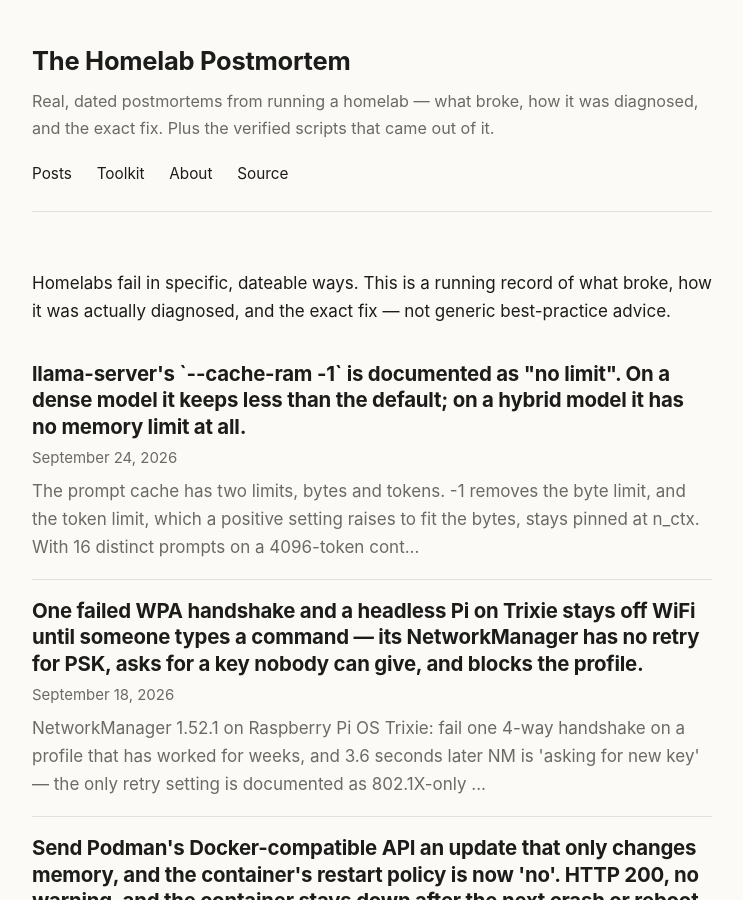
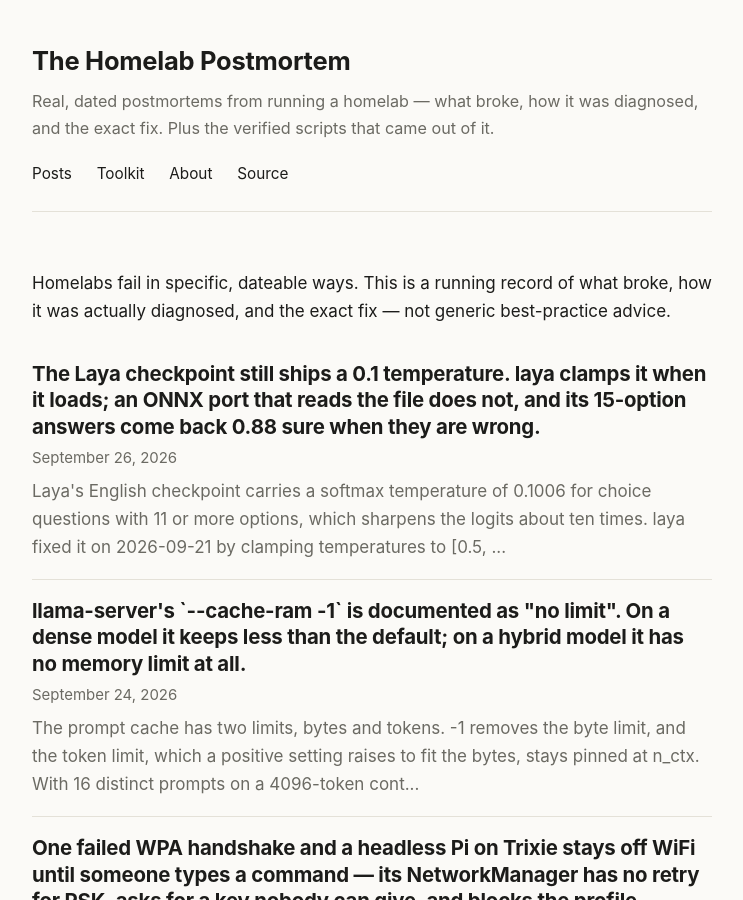
Before and after one commit to mitoyosh/homelab-postmortem, a Jekyll site: the page built from index.html, in a window 1280 px wide and 900 px high. Shown: the whole window, without its empty margins (268-1011 px from the left). Built offline with Jekyll 4.4.1, drawn with Linux system fonts in a browser that asks for light colours; part of the change alters nothing that is shown.

Commit message:
Laya's 0.1 temperature is clamped at load, not in the file; an ONNX port inherits it
edgejev built from the English checkpoint matches laya-with-raw-0.1006 to
0.0000; wrong-answer confidence 0.877 vs 0.569. Toolkit:
check-decision-temperatures.sh. Inbound link from the 09-24 post.

Co-Authored-By: Claude Opus 5.5 <noreply@anthropic.com>

````diff
--- a/_config.yml
+++ b/_config.yml
@@ -46,7 +46,7 @@ packs:
     title: "Local LLM artifacts"
     price: "$5"
     question: "Is the model, adapter, or build you just installed the thing it says it is?"
-    detail: "Eight checks. An Ollama quantisation that pulls and runs and returns no working code, a LoRA adapter accepted and applied to zero layers, a build that reports a commit hash from a repository it has never heard of, a response_format the server accepts and then ignores, a previous_response_id that is accepted and dropped, a tool parameter the gemma4 renderer never shows the model, an embedding batch whose positions the library reads past the end of, and a prompt cache whose \"no limit\" setting keeps less than the default."
+    detail: "Nine checks. An Ollama quantisation that pulls and runs and returns no working code, a LoRA adapter accepted and applied to zero layers, a build that reports a commit hash from a repository it has never heard of, a response_format the server accepts and then ignores, a previous_response_id that is accepted and dropped, a tool parameter the gemma4 renderer never shows the model, an embedding batch whose positions the library reads past the end of, a prompt cache whose \"no limit\" setting keeps less than the default, and a decision model whose confidence is sharpened tenfold by a temperature its own library clamps at load time."
     buy_url: "https://buy.stripe.com/cNiaEWb7C0yge8rcT65Vu07"
 
 baseurl: ""
--- a/_posts/2026-09-24-llama-server-cache-ram-minus-one-is-not-no-limit.md
+++ b/_posts/2026-09-24-llama-server-cache-ram-minus-one-is-not-no-limit.md
@@ -108,6 +108,6 @@ pid 2252: /opt/lab/src/build/bin/llama-server -m /opt/lab/gguf/Qwen3.5-0.8B-Q8_0
 
 ## The generalisable habit
 
-**"No limit" usually means "one fewer limit".** A resource with more than one bound — bytes and tokens here, but also bytes and entries, or time and count — tends to expose one of them as a flag and derive the others from it. Switching the exposed one off does not switch the others off; it can leave them at whatever they were derived from before, which is often smaller. The same shape as [a documented request field that is accepted and ignored](https://homelabpostmortem.com/2026/09/12/llama-server-ignores-the-response-format-its-readme-shows/): the option parses, the server starts, and the only way to learn what it does is to set it and measure the thing it was meant to change.
+**"No limit" usually means "one fewer limit".** A resource with more than one bound — bytes and tokens here, but also bytes and entries, or time and count — tends to expose one of them as a flag and derive the others from it. Switching the exposed one off does not switch the others off; it can leave them at whatever they were derived from before, which is often smaller. The same shape as [a documented request field that is accepted and ignored](https://homelabpostmortem.com/2026/09/12/llama-server-ignores-the-response-format-its-readme-shows/): the option parses, the server starts, and the only way to learn what it does is to set it and measure the thing it was meant to change. Two days later the same shape turned up in a decision model: [Laya clamps a 0.1 temperature when it loads the checkpoint, but the file still says 0.1, and an ONNX port that reads the file applies it](https://homelabpostmortem.com/2026/09/26/laya-onnx-port-skips-the-temperature-clamp/).
 
 **Measure a cache by what it serves, not by whether it errors.** Neither run here produced an error. The dense `-1` run looked healthier than the default by memory. The finding was in `cache_n` on a re-sent prompt, and in RSS sampled every fifteen requests — two numbers nobody looks at until the latency or the page file makes them.
--- /dev/null
+++ b/_posts/2026-09-26-laya-onnx-port-skips-the-temperature-clamp.md
@@ -0,0 +1,124 @@
+---
+title: "The Laya checkpoint still ships a 0.1 temperature. laya clamps it when it loads; an ONNX port that reads the file does not, and its 15-option answers come back 0.88 sure when they are wrong."
+date: 2026-09-26
+excerpt: "Laya's English checkpoint carries a softmax temperature of 0.1006 for choice questions with 11 or more options, which sharpens the logits about ten times. laya fixed it on 2026-09-21 by clamping temperatures to [0.5, 5] at load time, but the file on the Hub still says 0.1006, and anything that reads the file directly inherits it. edgejev, built from the English checkpoint, reproduced laya-with-the-raw-value exactly: on 20 fifteen-option questions its confidence on wrong answers averaged 0.877 against 0.569 for laya as shipped, and at a 0.9 threshold 10 of 14 wrong answers passed instead of 3. Accuracy was identical. Setting the value to 0.5 in edgejev.json made the two match to four decimals."
+devto_title: "Laya's 0.1 temperature is clamped at load, not in the file, so an ONNX port inherits it"
+devto_tags: ai, llm, machinelearning, python
+---
+
+**TL;DR**: Laya, one of the open "System One" decision models that appeared after TypeSafe's Jev, returns typed answers with calibrated probabilities, and the calibration is a set of per-bucket softmax temperatures stored in the checkpoint's `rl_agent_config.json`. In the English checkpoint the bucket for `choice` questions with 11 or more options is `0.10058`, which multiplies the logits by about ten; a 0.24 top probability comes out as 0.99. laya fixed this in 0.3.5 (2026-09-21) by clamping every temperature to [0.5, 5.0] **when it loads a checkpoint**, and it warns about it. The file on the Hub still carries `0.10058`. [edgejev](https://github.com/yzfly/edgejev), an ONNX runtime for Laya, copies the temperatures out of that file at build time and applies them as they are. Built from the English checkpoint, its probabilities matched laya-with-the-raw-value-put-back to four decimals on 20 fifteen-option questions: the answers were the same as laya's, and the confidence on the wrong ones averaged **0.877 instead of 0.569**. At a 0.9 threshold, **10 of 14 wrong answers passed instead of 3.** edgejev's *default* build uses the multilingual checkpoint, which has no temperatures, and is not affected. Setting the one value to 0.5 in `edgejev.json` made edgejev match laya exactly. The toolkit's `check-decision-temperatures.sh` lists every out-of-range temperature in a Hugging Face cache or an edgejev build.
+
+## The symptom
+
+A Debian 13 container on CPU, laya 0.3.20 and edgejev 0.3.2 in the same virtualenv, and the English checkpoint `convaiinnovations/laya` from the Hub. Loading it with laya prints a warning to stderr — nowhere else:
+
+```
+RuntimeWarning: laya: this checkpoint ships invalid temperatures or values outside [0.5, 5];
+using choice:11+=0.10058280825614929 -> 0.5. Treat confidence from the affected entries as uncalibrated.
+```
+
+The file it is talking about:
+
+```
+$ python3 -c 'import json; print(json.load(open("rl_agent_config.json"))["temperature_by_options"])'
+{'choice:3-5': 1.7601518630981445, 'choice:6-10': 1.0000158548355103, 'score:3-5': 1.2514300346374512,
+ 'noul:2': 1.983399510383606, 'choice:11+': 0.10058280825614929, 'choice:2': 1.9063563346862793}
+```
+
+Then an edgejev build from the same checkpoint, in fp32 so quantisation is out of the picture, and the same file inside it:
+
+```
+$ edgejev build --backend laya --model convaiinnovations/laya --precision fp32 --out ej-en-fp32
+$ python3 -c 'import json; print(json.load(open("ej-en-fp32/edgejev.json"))["temperature_by_options"])'
+{'choice:3-5': 1.7601518630981445, 'choice:6-10': 1.0000158548355103, 'score:3-5': 1.2514300346374512,
+ 'noul:2': 1.983399510383606, 'choice:11+': 0.10058280825614929, 'choice:2': 1.9063563346862793}
+```
+
+The build does print laya's warning once — line 3 of 32, between the ONNX exporter's own warnings about axis names — because it loads the checkpoint through laya. Then it writes `0.10058` anyway. Nothing is printed at inference.
+
+To see what that does, twenty `choice` questions with fifteen options each and a known answer: seven "which city is this about" from a landmark, seven months described indirectly, six arithmetic questions bucketed into ranges. They are deliberately not easy, because the question is how confident the model is when it is wrong. Three arms: laya as shipped (clamped to 0.5), laya with `choice:11+` put back to `0.10058` (what laya did before 0.3.5), and edgejev built from the English checkpoint. A few rows:
+
+```
+truth       | laya, shipped      | laya, raw 0.1006   | edgejev
+Prague      | Prague    0.724    | Prague    0.994    | Prague    0.994
+Lisbon      | Madrid    0.485 ✗  | Madrid    0.914 ✗  | Madrid    0.914 ✗
+June        | autumn    0.461 ✗  | autumn    0.919 ✗  | autumn    0.919 ✗
+30-39       | 40-49     0.153 ✗  | 40-49     0.635 ✗  | 40-49     0.635 ✗
+1000+       | 0-9       0.471 ✗  | 0-9       0.999 ✗  | 0-9       0.999 ✗
+```
+
+And all twenty:
+
+```
+                          accuracy   mean top prob   |conf - acc|   mean top prob when wrong (n=14)
+laya, shipped (0.5)         0.30         0.639          0.339            0.569
+laya, raw 0.1006            0.30         0.911          0.611            0.877
+edgejev, English fp32       0.30         0.911          0.611            0.877
+
+max |p_edgejev - p_laya_raw|     over every option of every question: 0.0000
+max |p_edgejev - p_laya_shipped| over every option of every question: 0.6905
+```
+
+Same answers everywhere, so accuracy does not move. What moves is the number anyone would use to decide whether to trust the answer. At a threshold of 0.9, laya as shipped would have acted on 3 of 6 correct answers and 3 of 14 wrong ones; edgejev on all 6 correct and 10 of the 14 wrong.
+
+## Why this is easy to miss
+
+The answers are the same. Any test that checks what the model picks — which is every test anyone writes first — passes.
+
+The one place the problem is announced is a Python `RuntimeWarning` emitted by laya itself, and only when laya loads the checkpoint. The edgejev build loads it through laya, so the warning does scroll past — once, in 32 lines of export output — and then the raw value is written into `edgejev.json` anyway, because the warning is about what laya's `Agent` will use, not what the file says. After the build, nothing on the inference path knows there was ever a warning. An HTTP client of either runtime gets a JSON number and no hint.
+
+And the value is only wrong in one bucket. Ten or fewer options, `score`, `noul`: all within range. A test suite built on the README examples, which use three-option questions, never touches it.
+
+There is also a false comfort in the other direction. laya's own clamp does not make the 11+ bucket calibrated; 0.5 still doubles the logits. On these questions laya as shipped averaged 0.639 confidence at 0.30 accuracy. The clamp stops the worst of it. It does not make the numbers trustworthy, and laya's warning says as much ("treat confidence from the affected entries as uncalibrated").
+
+## What is really going on
+
+The fix and the data live in different places. laya's `Agent` reads `temperature_by_options` from the checkpoint config and passes each value through `clamp_temperature` (`TEMP_MIN = 0.5`, `TEMP_MAX = 5.0`, in `laya/common.py`), storing the clamped value on the agent; the unclamped one stays in `cfg`. The Hub file was not changed. So the fix exists only for code that goes through laya's `Agent` at inference time.
+
+edgejev's build step does load the checkpoint with laya, but it takes the temperatures from `cfg`:
+
+```python
+"temperature_by_options": cfg.get("temperature_by_options", {}),
+```
+
+and its runtime applies them directly, `softmax(logits / max(1e-3, scale))`, with no range check. The result is bit-for-bit laya-before-0.3.5, which is what the 0.0000 above says.
+
+edgejev's default build is a different checkpoint: `--backend laya` without `--model` uses `convaiinnovations/laya-multilingual`, whose config has no per-bucket temperatures at all (`{}`, and `[1.0, 1.0, 1.0]` globally). That build is not sharpened by 10x — its probabilities are a plain softmax, uncalibrated in the ordinary way — and this post does not apply to it. You get the English checkpoint only by asking for it.
+
+The same inheritance applies to any other runtime that reads the file. [receptron/laya#10](https://github.com/receptron/laya/issues/10) reports the same ~0.98–1.00 confidence on 13–15-option questions from the Node/ONNX runtime; that one was not tested here.
+
+## The fix
+
+**For an edgejev build from the English checkpoint**, set the one value to what laya applies and leave the model alone:
+
+```bash
+python3 - ej-en-fp32/edgejev.json <<'PY'
+import json, sys
+p = sys.argv[1]; c = json.load(open(p))
+c["temperature_by_options"]["choice:11+"] = 0.5
+json.dump(c, open(p, "w"), indent=2)
+PY
+```
+
+On the same twenty questions that made edgejev's probabilities match laya-as-shipped to four decimals (`max |p_edgejev - p_laya_shipped| = 0.0000`). Or build from `laya-multilingual`, the default, if its languages and accuracy suit you.
+
+**For any runtime that reads Laya's config**, check what it will actually use rather than what the upstream library does. The toolkit's `check-decision-temperatures.sh` walks a directory — the Hugging Face cache by default — and lists every temperature outside [0.5, 5.0] in `rl_agent_config.json` and `edgejev.json` files:
+
+```
+  Laya checkpoint: …/models--convaiinnovations--laya/snapshots/55cf4c4…/rl_agent_config.json
+    OUT OF RANGE  choice:11+ = 0.1006  (sane range [0.5, 5.0], sharpens logits 9.9x)
+  Laya checkpoint: …/models--convaiinnovations--laya-multilingual/snapshots/e4e9ddf…/rl_agent_config.json
+    no per-bucket temperatures (probabilities are uncalibrated softmax, not sharpened)
+  edgejev build: /root/ej-en-fp32/edgejev.json
+    OUT OF RANGE  choice:11+ = 0.1006  (sane range [0.5, 5.0], sharpens logits 9.9x)
+```
+
+It exits 1 when it finds one, reads JSON only, and never loads a model. After the 0.5 edit above, the same build reports `OK (6 bucket temperatures, all within [0.5, 5.0])`.
+
+**Whatever the runtime, measure before you threshold.** Even at 0.5 the 11+ bucket was over-confident here by 0.34. If an action depends on "confidence above X", put twenty of your own questions with known answers through it first and look at the confidence on the ones it gets wrong.
+
+## The generalisable habit
+
+**A fix applied when data is loaded only fixes the loader.** laya's clamp is correct and it shipped quickly, but it lives in the code path that reads the file, and the file still says 0.1006. Every other reader of that file — an exporter, a port to another runtime, a script that inspects the config — gets the old behaviour with no warning, because the warning is also in the loader. When you are downstream of a fix, check which of the two it changed, and if it was the loader, find out whether you use that loader. The same pattern — the value in the file is not the value in effect — made [`--cache-ram -1` mean something other than its label](https://homelabpostmortem.com/2026/09/24/llama-server-cache-ram-minus-one-is-not-no-limit/); there the translation happened in the server, and anyone reading the flag's help text got the wrong idea.
+
+**Test the number you act on, not the answer.** A decision model's pitch is the probability. A test suite that checks only the argmax will pass through any calibration bug, including this one — every answer here was identical across all three arms.
--- a/toolkit/index.md
+++ b/toolkit/index.md
@@ -53,6 +53,11 @@ destructive, dry-run modes where it matters.
   uses `--cache-ram -1`, documented as "no limit": it keeps less than the
   default on dense models and has no memory bound on hybrid ones. From
   [llama-server's `--cache-ram -1` is not "no limit"]({{ '/2026/09/24/llama-server-cache-ram-minus-one-is-not-no-limit/' | relative_url }}).
+- **`check-decision-temperatures.sh`** — lists calibration temperatures in Laya
+  checkpoints and edgejev builds that make a decision model's confidence
+  meaningless — the English checkpoint's 0.1 for 11+-option questions, which
+  laya clamps at load time but ports inherit from the file. From
+  [The Laya checkpoint still ships a 0.1 temperature]({{ '/2026/09/26/laya-onnx-port-skips-the-temperature-clamp/' | relative_url }}).
 - **`check-embd-determinism.sh`** — tells you whether decoding through
   `llama_batch.embd` gives the same logits every time on your build and model,
   and when it does not, confirms whether the cause is the known heap over-read:
````
Also changed, not shown: assets/covers/2026-09-26-laya-onnx-port-skips-the-temperature-clamp.png (added).
